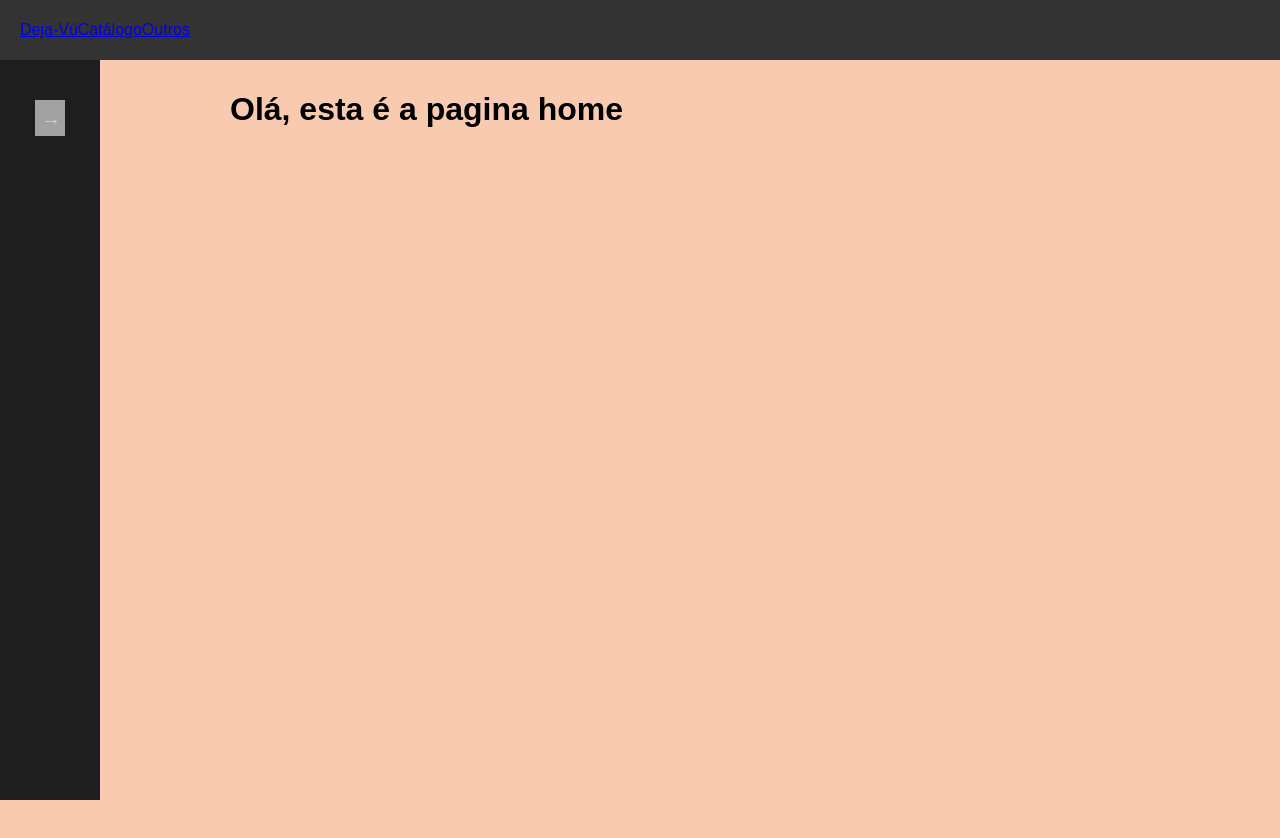
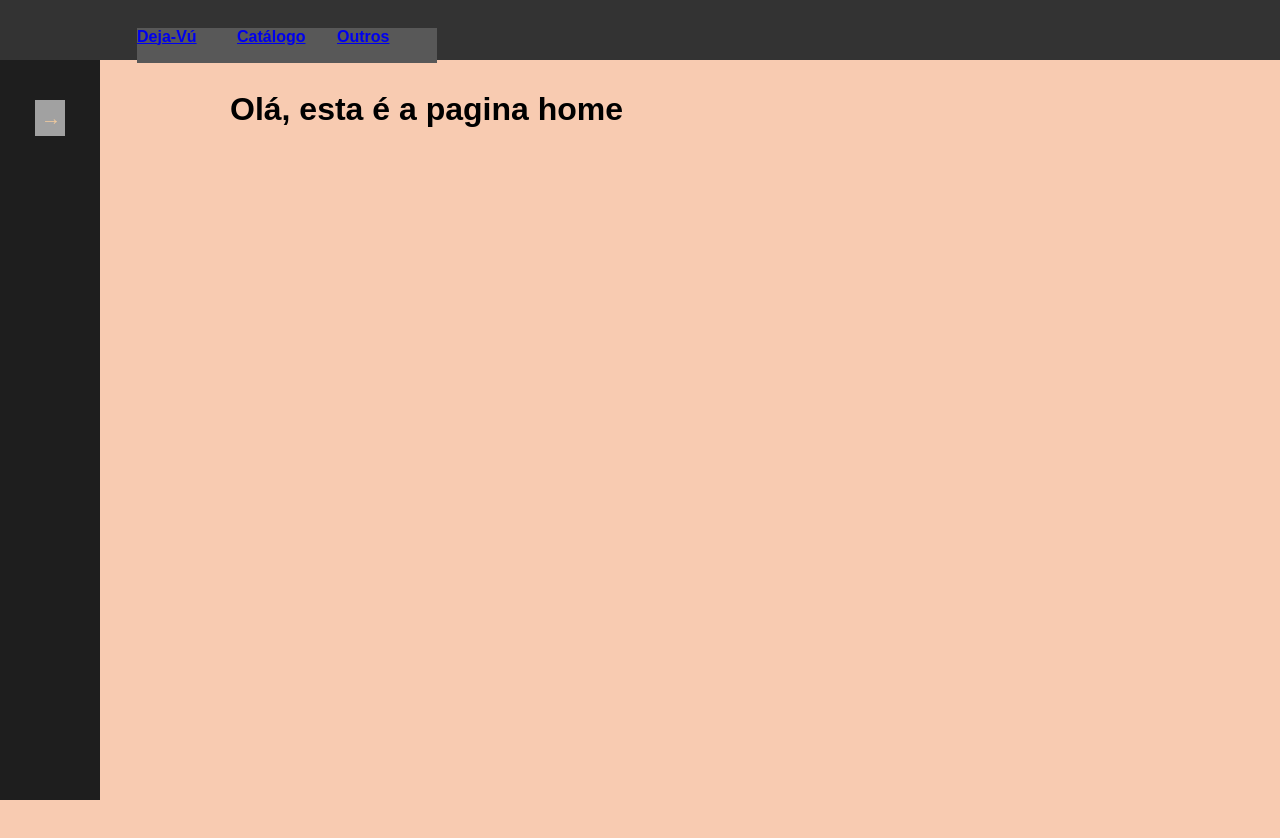
Before and after one commit to carraracaio/projeto-site, a Next.js app: page / in a window 1280 px wide. Shown: the top 838 px of the page. Built offline with nearby package versions, Linux system fonts and the light colour scheme.

Commit message:
botões adicionados no cabeçalho

```diff
--- a/components/header.tsx
+++ b/components/header.tsx
@@ -9,11 +9,17 @@ export default function Header() {
 
     <header className = {styles.header}>
 
+      <div className = {styles.headerBtn}>
       <Link href="/">Deja-Vú</Link>
+      </div>
 
+      <div className = {styles.headerBtn}>
       <Link href="/catalogo">Catálogo</Link>
+      </div>
 
+      <div className = {styles.headerBtn}>
       <Link href="/outros">Outros</Link>
+      </div>
 
     </header>
 
--- a/styles/componentes/header.module.css
+++ b/styles/componentes/header.module.css
@@ -19,13 +19,12 @@
     left: 117px;
     height:35px;
     width: 100px;
-    padding: 10px;
+    gap: 10px;
     background-color: #585858;
     border: none;
     text-align: center;
     font-weight: bold;
     cursor: pointer;
-    border-radius: 4px;
     transition: background-color 0.2s;
   }
   .headerBtn:hover
```
